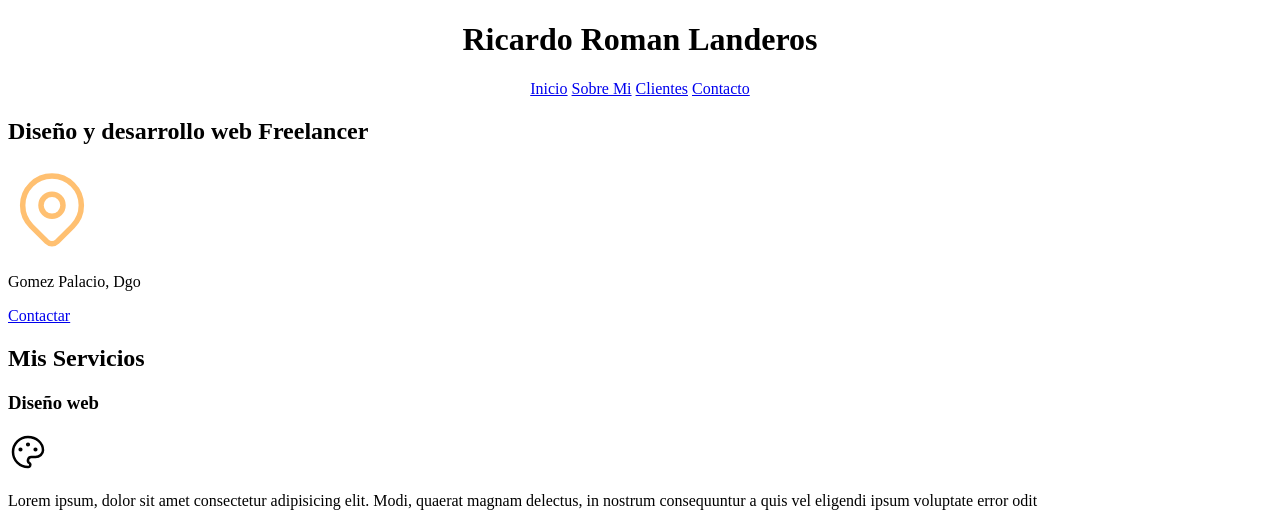
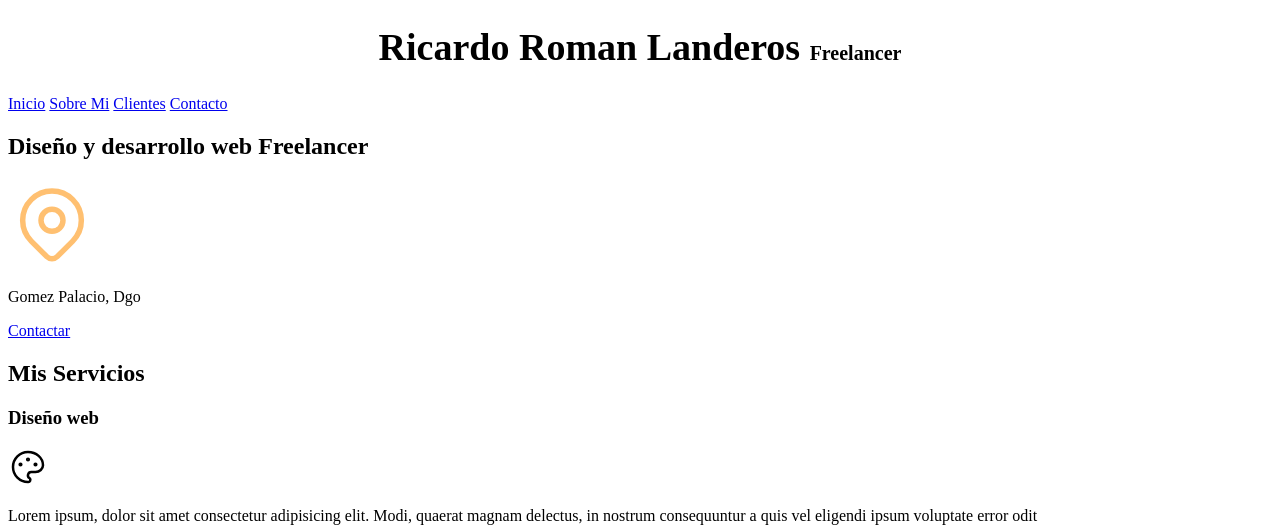
Before and after one commit to geeklagunero/portafolio-freelance, a plain HTML site: page index.html in a window 1280 px wide. Shown: the top 531 px of the page. Drawn offline with Linux system fonts and the light colour scheme.

Commit message:
especificidad css

```diff
--- a/css/style.css
+++ b/css/style.css
@@ -1,7 +1,19 @@
-h1 {
-    text-align: center;
+html {
+    font-size: 62.5%;
 }
 
-nav {
+body {
+    font-size: 16px;
+}
+
+/* con esta configuracion
+   1rem = 10px*/
+
+.titulo {
     text-align: center;
+    font-size: 3.8rem; /* 3.8 rem = 38 px adaptables*/
 }
+
+.titulo span {
+    font-size: 2rem;
+}
--- a/index.html
+++ b/index.html
@@ -11,7 +11,7 @@
 <body>
 
     <header>
-        <h1>Ricardo Roman Landeros</h1>
+        <h1 class="titulo">Ricardo Roman Landeros <span>Freelancer</span></h1>
     </header>
 
     <nav>
```
